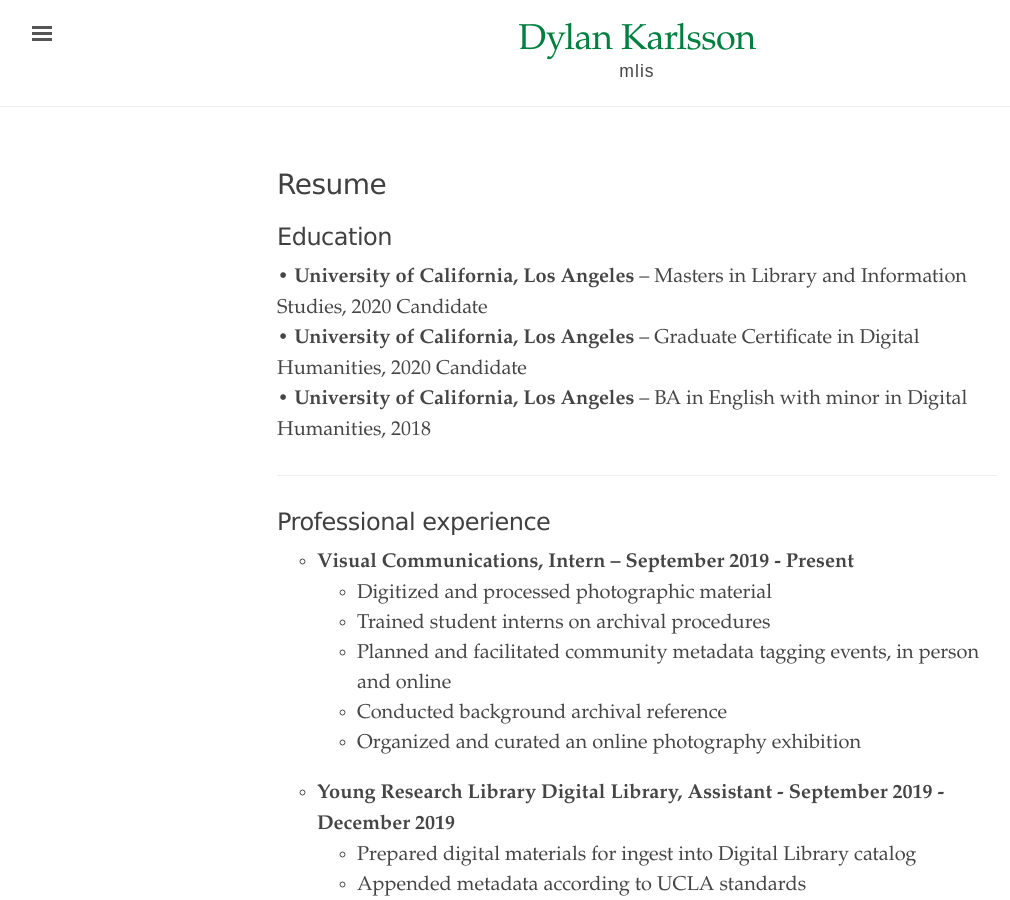
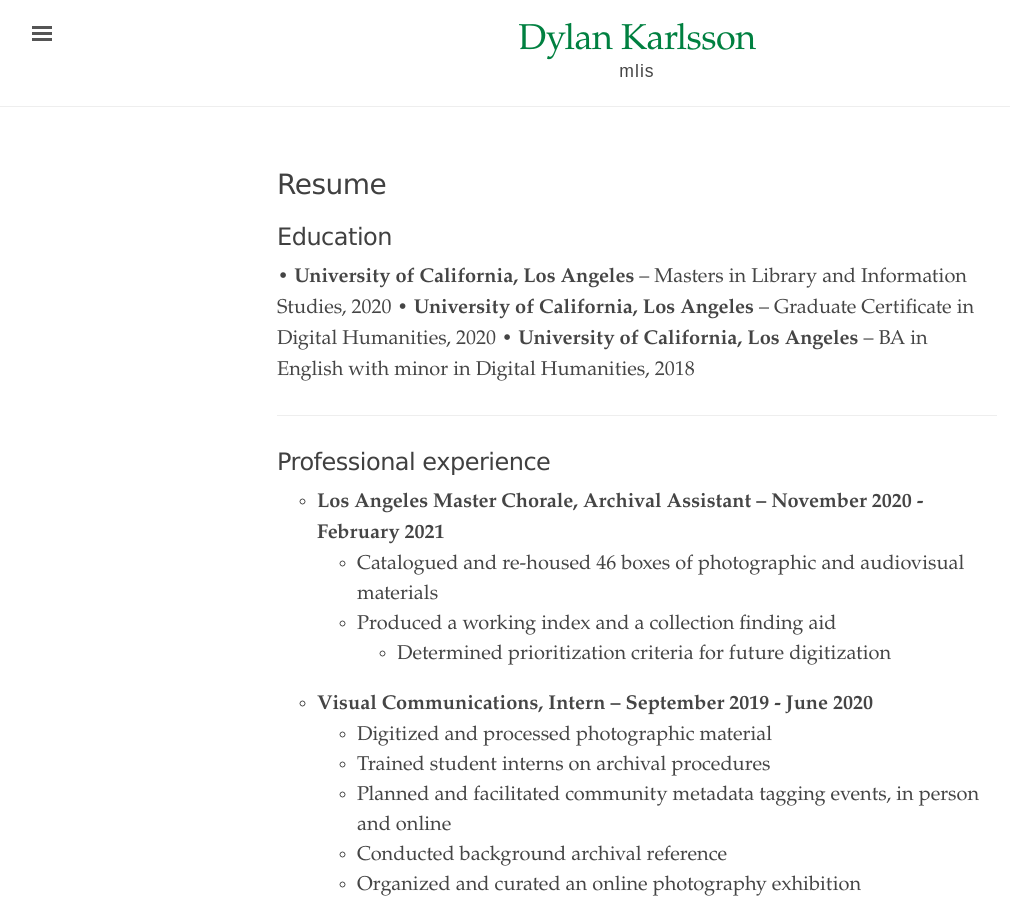
Before and after one commit to dylankarlsson/portfolio, a Jekyll site: the page built from resume.md, in a window 1280 px wide and 900 px high. Shown: the whole window, without its empty margins (3-1013 px from the left). Built offline with Jekyll 4.4.1, drawn with Linux system fonts in a browser that asks for light colours.

Commit message:
resume edit

```diff
--- a/resume.md
+++ b/resume.md
@@ -5,14 +5,19 @@
 
 ## Education
 
-• **University of California, Los Angeles** – Masters in Library and Information Studies, 2020 Candidate
-• **University of California, Los Angeles** –  Graduate Certificate in Digital Humanities, 2020 Candidate
+• **University of California, Los Angeles** – Masters in Library and Information Studies, 2020
+• **University of California, Los Angeles** –  Graduate Certificate in Digital Humanities, 2020
 • **University of California, Los Angeles** – BA in English with minor in Digital Humanities, 2018
 
 ---
 ## Professional experience
 
-- **Visual Communications, Intern – September 2019 - Present**
+- **Los Angeles Master Chorale, Archival Assistant – November 2020 - February 2021**
+  - Catalogued and re-housed 46 boxes of photographic and audiovisual materials
+  - Produced a working index and a collection finding aid
+	- Determined prioritization criteria for future digitization
+
+- **Visual Communications, Intern – September 2019 - June 2020**
   - Digitized and processed photographic material
   - Trained student interns on archival procedures
   - Planned and facilitated community metadata tagging events, in person and online
@@ -81,4 +86,4 @@
 - Web Development: GitHub, Mobirise, HTML, CSS
 
 ---
-[A full-text PDF of the Resume is available here.](Resume_Karlsson.pdf)
+[A full-text PDF of the Resume is available here.](WebResume-Karlsson-2.pdf)
```
Also changed, not shown: 2 other files.
